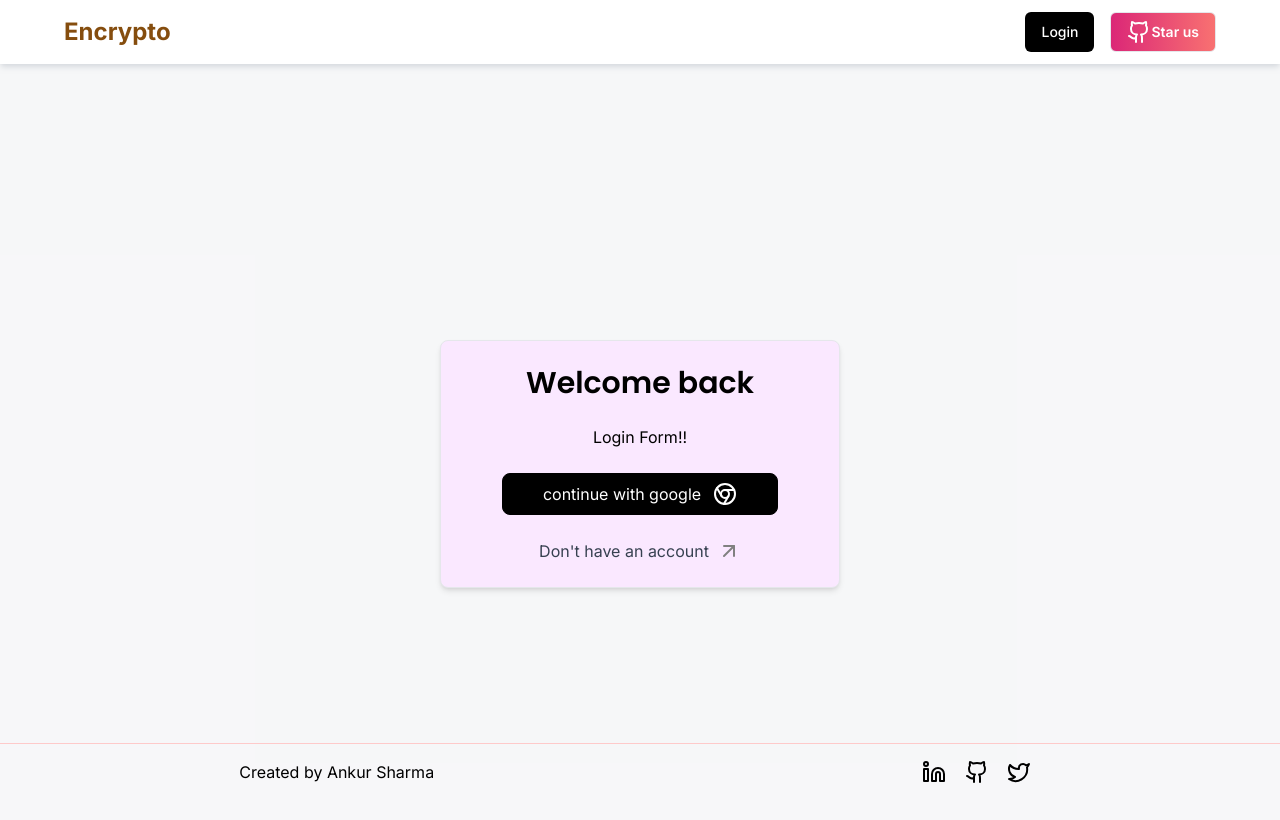
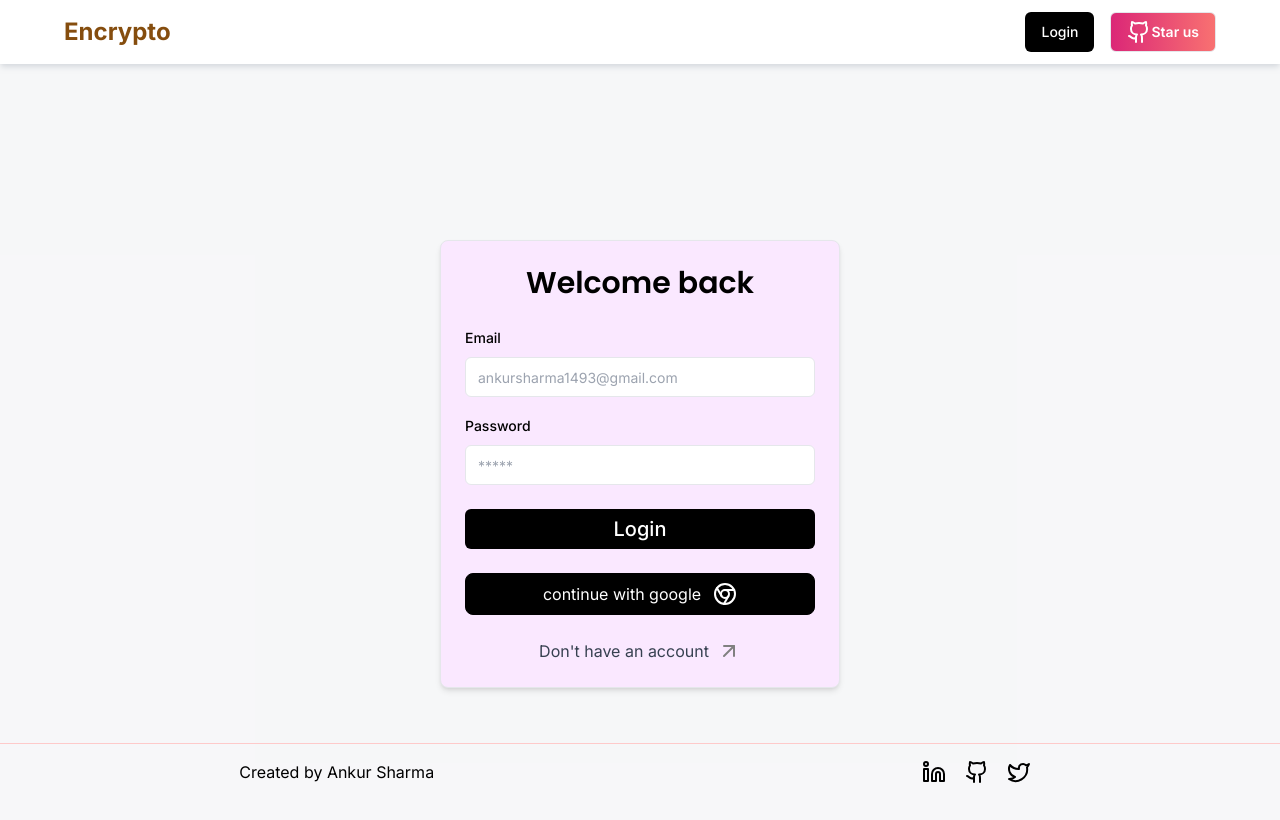
Before and after one commit to Ankur1493/encrypto, a Next.js app: page /auth/login in a window 1280 px wide. Shown: the top 820 px of the page. Built offline with nearby package versions, Linux system fonts and the light colour scheme.

Commit message:
login form component

```diff
--- a/components/auth/CardWrapper.tsx
+++ b/components/auth/CardWrapper.tsx
@@ -23,7 +23,7 @@
 export const CardWrapper = ({ children, headerLabel, backButtonLabel, backButtonHref }
   : CardWrapperProps) => {
   return (
-    <Card className="w-[400px] shadow-md bg-fuchsia-100 flex flex-col justify-center items-center">
+    <Card className="w-[400px] shadow-md bg-fuchsia-100 flex flex-col ">
       <CardHeader>
         <h1 className={cn("text-3xl font-semibold text-center", font.className)}>
           {headerLabel}
@@ -33,7 +33,7 @@
         {children}
       </CardContent>
       <CardFooter >
-        <div className="w-full flex justify-between items-center border border-black px-10 py-2 rounded-lg bg-black text-white cursor-pointer gap-3">
+        <div className="w-full flex justify-center items-center border border-black px-10 py-2 rounded-lg bg-black text-white cursor-pointer gap-3">
           <div>
             continue with google
           </div>
@@ -41,7 +41,7 @@
         </div>
       </CardFooter>
       <CardFooter>
-        <Link href={backButtonHref} className="flex w-full text-gray-700 gap-2">
+        <Link href={backButtonHref} className="flex w-full text-gray-700 gap-2 justify-center items-center">
           {backButtonLabel}
           <ArrowUpRight color="gray" />
         </Link>
--- /dev/null
+++ b/components/auth/FormError.tsx
@@ -0,0 +1,16 @@
+import { TriangleAlert } from "lucide-react"
+
+interface FormErrorProps {
+  message?: string;
+}
+
+export const FormError = ({ message }: FormErrorProps) => {
+  if (!message) return null;
+
+  return (
+    <div className="flex bg-gray-300 text-red-900 gap-3 rounded-lg px-4 py-2">
+      <TriangleAlert />
+      <p>{message}</p>
+    </div>
+  )
+}
--- a/components/auth/LoginForm.tsx
+++ b/components/auth/LoginForm.tsx
@@ -1,9 +1,67 @@
+"use client"
+
+import { useForm } from "react-hook-form"
+import { zodResolver } from "@hookform/resolvers/zod"
+import { Form, FormControl, FormField, FormItem, FormLabel, FormMessage } from "@/components/ui/form"
+import * as z from "zod"
+import { LoginSchema } from "@/schemas"
+
 import { CardWrapper } from "./CardWrapper"
+import { Input } from "../ui/input"
+import { Button } from "../ui/button"
+import { FormError } from "./FormError"
 
 export const LoginForm = () => {
+
+  const form = useForm<z.infer<typeof LoginSchema>>({
+    resolver: zodResolver(LoginSchema),
+    defaultValues: {
+      email: "",
+      password: "",
+    }
+  })
+
+  const submitLogin = (values: z.infer<typeof LoginSchema>) => {
+    console.log(values)
+  }
+
   return (
     <CardWrapper headerLabel="Welcome back" backButtonLabel="Don't have an account" backButtonHref="/auth/register">
-      Login Form!!
+      <Form {...form}>
+        <form
+          onSubmit={form.handleSubmit(submitLogin)}
+          className="space-y-6">
+          <div className="space-y-4">
+            <FormField
+              control={form.control}
+              name="email"
+              render={({ field }) => (
+                <FormItem>
+                  <FormLabel>Email</FormLabel>
+                  <FormControl><Input {...field} type="email" placeholder="ankursharma1493@gmail.com" /></FormControl>
+                  <FormMessage />
+                </FormItem>
+              )}
+            />
+            <FormField
+              control={form.control}
+              name="password"
+              render={({ field }) => (
+                <FormItem>
+                  <FormLabel>Password</FormLabel>
+                  <FormControl><Input {...field} type="password" placeholder="*****" /></FormControl>
+                  <FormMessage />
+                </FormItem>
+              )}
+            />
+
+          </div>
+          <FormError message="" />
+          <Button type="submit" className="w-full bg-black text-white text-[20px]" variant={"secondary"}>
+            Login
+          </Button>
+        </form>
+      </Form>
     </CardWrapper>
   )
 }
--- /dev/null
+++ b/components/ui/form.tsx
@@ -0,0 +1,176 @@
+import * as React from "react"
+import * as LabelPrimitive from "@radix-ui/react-label"
+import { Slot } from "@radix-ui/react-slot"
+import {
+  Controller,
+  ControllerProps,
+  FieldPath,
+  FieldValues,
+  FormProvider,
+  useFormContext,
+} from "react-hook-form"
+
+import { cn } from "@/lib/utils"
+import { Label } from "@/components/ui/label"
+
+const Form = FormProvider
+
+type FormFieldContextValue<
+  TFieldValues extends FieldValues = FieldValues,
+  TName extends FieldPath<TFieldValues> = FieldPath<TFieldValues>
+> = {
+  name: TName
+}
+
+const FormFieldContext = React.createContext<FormFieldContextValue>(
+  {} as FormFieldContextValue
+)
+
+const FormField = <
+  TFieldValues extends FieldValues = FieldValues,
+  TName extends FieldPath<TFieldValues> = FieldPath<TFieldValues>
+>({
+  ...props
+}: ControllerProps<TFieldValues, TName>) => {
+  return (
+    <FormFieldContext.Provider value={{ name: props.name }}>
+      <Controller {...props} />
+    </FormFieldContext.Provider>
+  )
+}
+
+const useFormField = () => {
+  const fieldContext = React.useContext(FormFieldContext)
+  const itemContext = React.useContext(FormItemContext)
+  const { getFieldState, formState } = useFormContext()
+
+  const fieldState = getFieldState(fieldContext.name, formState)
+
+  if (!fieldContext) {
+    throw new Error("useFormField should be used within <FormField>")
+  }
+
+  const { id } = itemContext
+
+  return {
+    id,
+    name: fieldContext.name,
+    formItemId: `${id}-form-item`,
+    formDescriptionId: `${id}-form-item-description`,
+    formMessageId: `${id}-form-item-message`,
+    ...fieldState,
+  }
+}
+
+type FormItemContextValue = {
+  id: string
+}
+
+const FormItemContext = React.createContext<FormItemContextValue>(
+  {} as FormItemContextValue
+)
+
+const FormItem = React.forwardRef<
+  HTMLDivElement,
+  React.HTMLAttributes<HTMLDivElement>
+>(({ className, ...props }, ref) => {
+  const id = React.useId()
+
+  return (
+    <FormItemContext.Provider value={{ id }}>
+      <div ref={ref} className={cn("space-y-2", className)} {...props} />
+    </FormItemContext.Provider>
+  )
+})
+FormItem.displayName = "FormItem"
+
+const FormLabel = React.forwardRef<
+  React.ElementRef<typeof LabelPrimitive.Root>,
+  React.ComponentPropsWithoutRef<typeof LabelPrimitive.Root>
+>(({ className, ...props }, ref) => {
+  const { error, formItemId } = useFormField()
+
+  return (
+    <Label
+      ref={ref}
+      className={cn(error && "text-destructive", className)}
+      htmlFor={formItemId}
+      {...props}
+    />
+  )
+})
+FormLabel.displayName = "FormLabel"
+
+const FormControl = React.forwardRef<
+  React.ElementRef<typeof Slot>,
+  React.ComponentPropsWithoutRef<typeof Slot>
+>(({ ...props }, ref) => {
+  const { error, formItemId, formDescriptionId, formMessageId } = useFormField()
+
+  return (
+    <Slot
+      ref={ref}
+      id={formItemId}
+      aria-describedby={
+        !error
+          ? `${formDescriptionId}`
+          : `${formDescriptionId} ${formMessageId}`
+      }
+      aria-invalid={!!error}
+      {...props}
+    />
+  )
+})
+FormControl.displayName = "FormControl"
+
+const FormDescription = React.forwardRef<
+  HTMLParagraphElement,
+  React.HTMLAttributes<HTMLParagraphElement>
+>(({ className, ...props }, ref) => {
+  const { formDescriptionId } = useFormField()
+
+  return (
+    <p
+      ref={ref}
+      id={formDescriptionId}
+      className={cn("text-sm text-muted-foreground", className)}
+      {...props}
+    />
+  )
+})
+FormDescription.displayName = "FormDescription"
+
+const FormMessage = React.forwardRef<
+  HTMLParagraphElement,
+  React.HTMLAttributes<HTMLParagraphElement>
+>(({ className, children, ...props }, ref) => {
+  const { error, formMessageId } = useFormField()
+  const body = error ? String(error?.message) : children
+
+  if (!body) {
+    return null
+  }
+
+  return (
+    <p
+      ref={ref}
+      id={formMessageId}
+      className={cn("text-sm font-medium text-destructive", className)}
+      {...props}
+    >
+      {body}
+    </p>
+  )
+})
+FormMessage.displayName = "FormMessage"
+
+export {
+  useFormField,
+  Form,
+  FormItem,
+  FormLabel,
+  FormControl,
+  FormDescription,
+  FormMessage,
+  FormField,
+}
--- /dev/null
+++ b/components/ui/label.tsx
@@ -0,0 +1,26 @@
+"use client"
+
+import * as React from "react"
+import * as LabelPrimitive from "@radix-ui/react-label"
+import { cva, type VariantProps } from "class-variance-authority"
+
+import { cn } from "@/lib/utils"
+
+const labelVariants = cva(
+  "text-sm font-medium leading-none peer-disabled:cursor-not-allowed peer-disabled:opacity-70"
+)
+
+const Label = React.forwardRef<
+  React.ElementRef<typeof LabelPrimitive.Root>,
+  React.ComponentPropsWithoutRef<typeof LabelPrimitive.Root> &
+    VariantProps<typeof labelVariants>
+>(({ className, ...props }, ref) => (
+  <LabelPrimitive.Root
+    ref={ref}
+    className={cn(labelVariants(), className)}
+    {...props}
+  />
+))
+Label.displayName = LabelPrimitive.Root.displayName
+
+export { Label }
--- a/package.json
+++ b/package.json
@@ -9,7 +9,9 @@
     "lint": "next lint"
   },
   "dependencies": {
+    "@hookform/resolvers": "^3.4.2",
     "@prisma/client": "^5.14.0",
+    "@radix-ui/react-label": "^2.0.2",
     "@radix-ui/react-slot": "^1.0.2",
     "chart.js": "^4.4.3",
     "class-variance-authority": "^0.7.0",
@@ -19,8 +21,10 @@
     "react": "^18",
     "react-chartjs-2": "^5.2.0",
     "react-dom": "^18",
+    "react-hook-form": "^7.51.5",
     "tailwind-merge": "^2.3.0",
-    "tailwindcss-animate": "^1.0.7"
+    "tailwindcss-animate": "^1.0.7",
+    "zod": "^3.23.8"
   },
   "devDependencies": {
     "@types/node": "^20",
--- /dev/null
+++ b/schemas/index.ts
@@ -0,0 +1,6 @@
+import * as z from "zod";
+
+export const LoginSchema = z.object({
+  email: z.string().email(),
+  password: z.string().min(1, { message: "password is empty" })
+})
```
Also changed, not shown: 1 other file (tests, documents, lock files or other folders).
